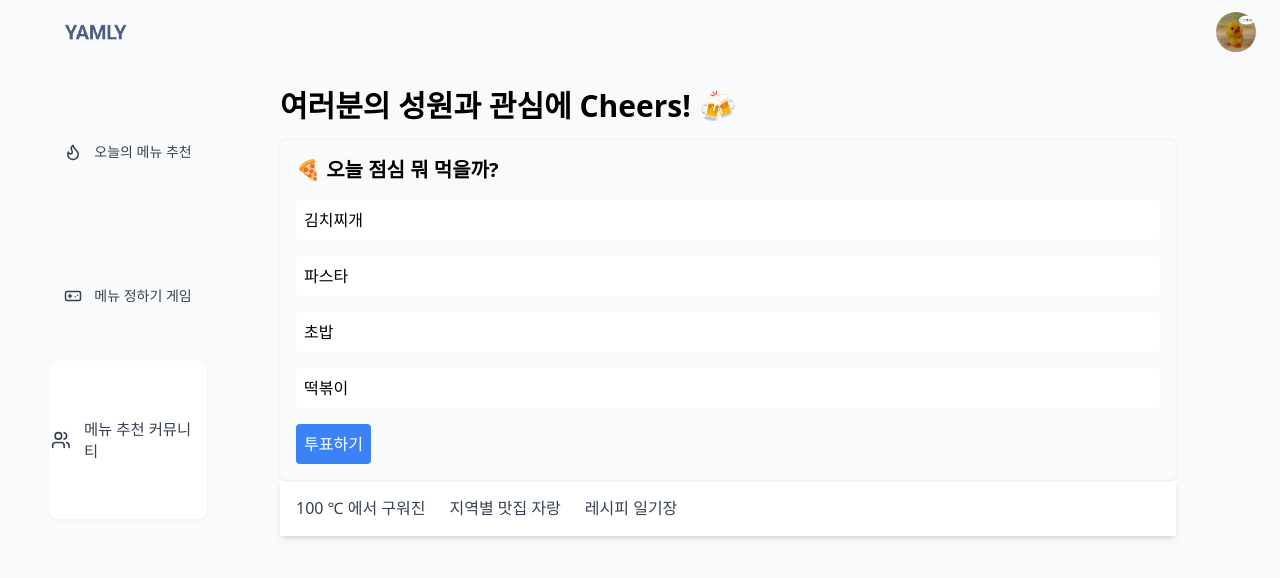
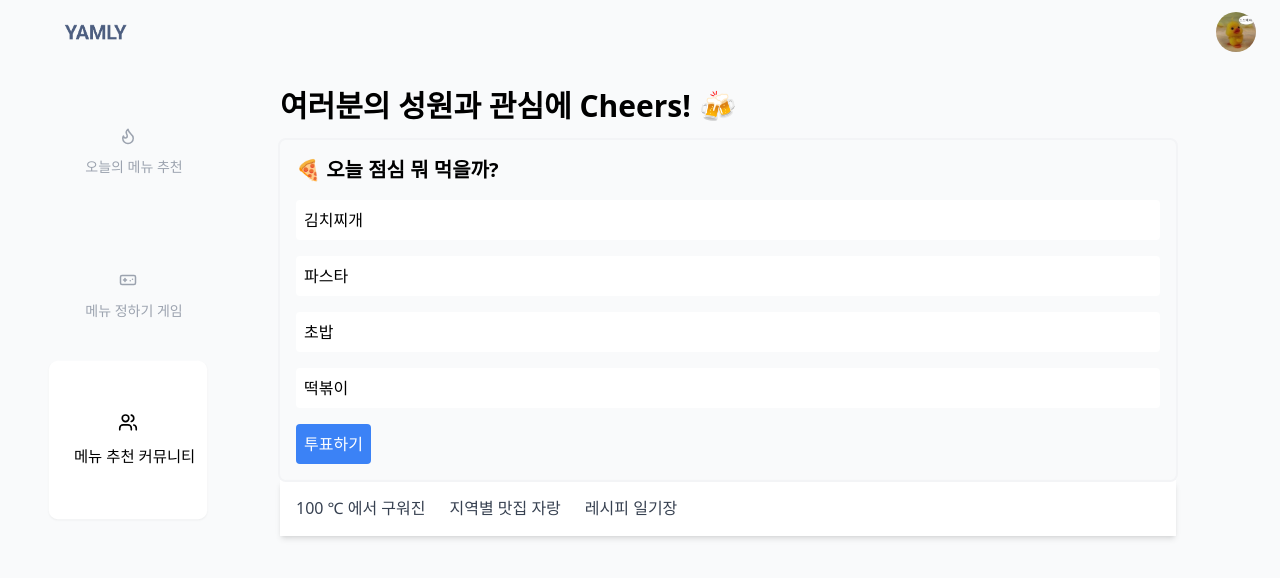
Before and after one commit to duck-ach/yamly, a React (Vite) app in the folder yamly_frontend/: page /community in a window 1280 px wide. Shown: the top 578 px of the page. Built offline with nearby package versions, Linux system fonts and the light colour scheme.

Commit message:
left menu 기능 추가 및 flex 정렬

```diff
--- a/yamly_frontend/src/components/Layout/Leftmenu.tsx
+++ b/yamly_frontend/src/components/Layout/Leftmenu.tsx
@@ -34,7 +34,14 @@ const LeftMenu: React.FC = () => {
             >
               <Link
                 to={item.path}
-                className="flex items-center justify-center space-x-3 text-gray-700 hover:text-blue-500 w-full h-full"
+                className={`flex items-center gap-3 flex-col justify-center space-x-3 w-full h-full
+                ${isHighlighted ? "text-black" : "text-gray-400 hover:text-black"
+                }`}
+                style={
+                  {wordBreak : "keep-all"}
+
+                }
+
               >
                 {item.icon}
                 <span className="text-sm">{item.name}</span>
```
